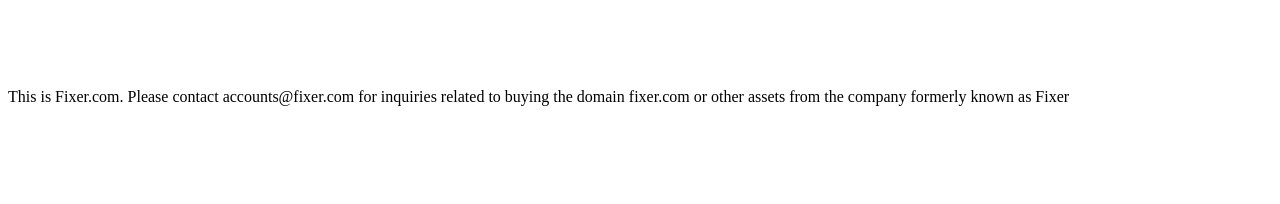
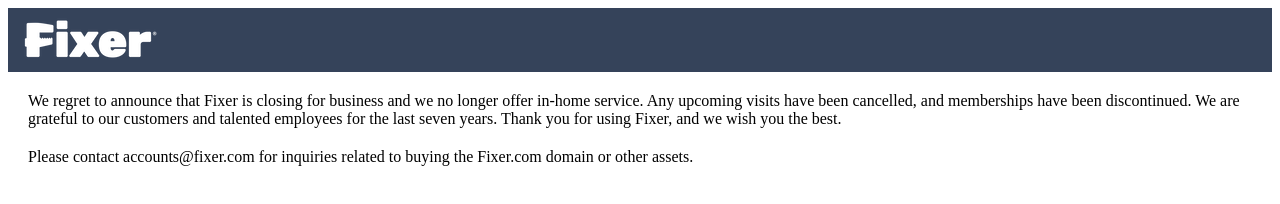
Before and after one commit to fixercrew/fixercom, a plain HTML site: page index.html in a window 1280 px wide. Drawn offline with Linux system fonts and the light colour scheme.

Commit message:
formatting and copy

```diff
--- a/index.html
+++ b/index.html
@@ -1,10 +1,13 @@
 <html>
   <body>
-    <div style={{ background-color: #35435a }}>
+    <div style="background-color: #35435a; margin: 0">
       <img src="./fixer.png" alt="Fixer logo"/>
     </div>
-    <p>
-      This is Fixer.com. Please contact accounts@fixer.com for inquiries related to buying the domain fixer.com or other assets from the company formerly known as Fixer
+    <p style="margin: 20">
+      We regret to announce that Fixer is closing for business and we no longer offer in-home service. Any upcoming visits have been cancelled, and memberships have been discontinued. We are grateful to our customers and talented employees for the last seven years. Thank you for using Fixer, and we wish you the best.
+    </p>
+    <p style="margin: 20">
+      Please contact accounts@fixer.com for inquiries related to buying the Fixer.com domain or other assets.
     </p>
   </body>
 </html>
```
